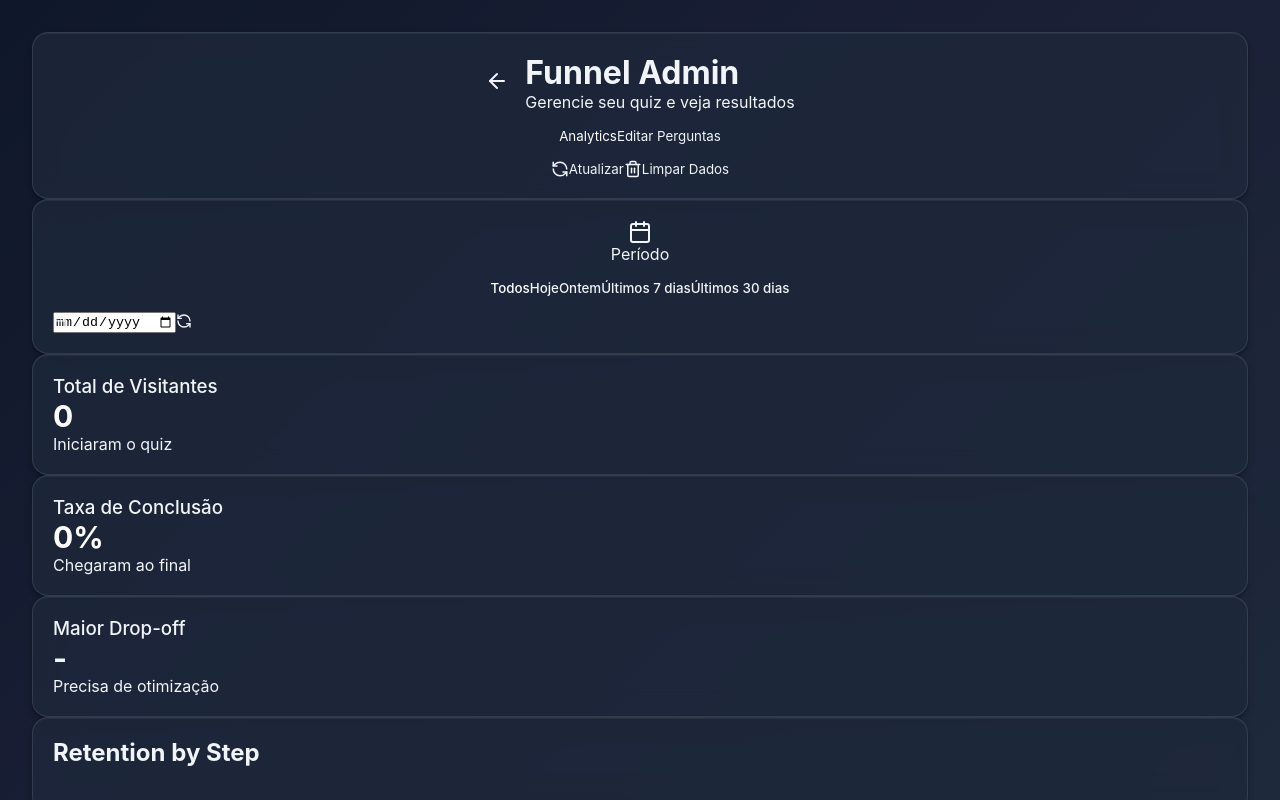
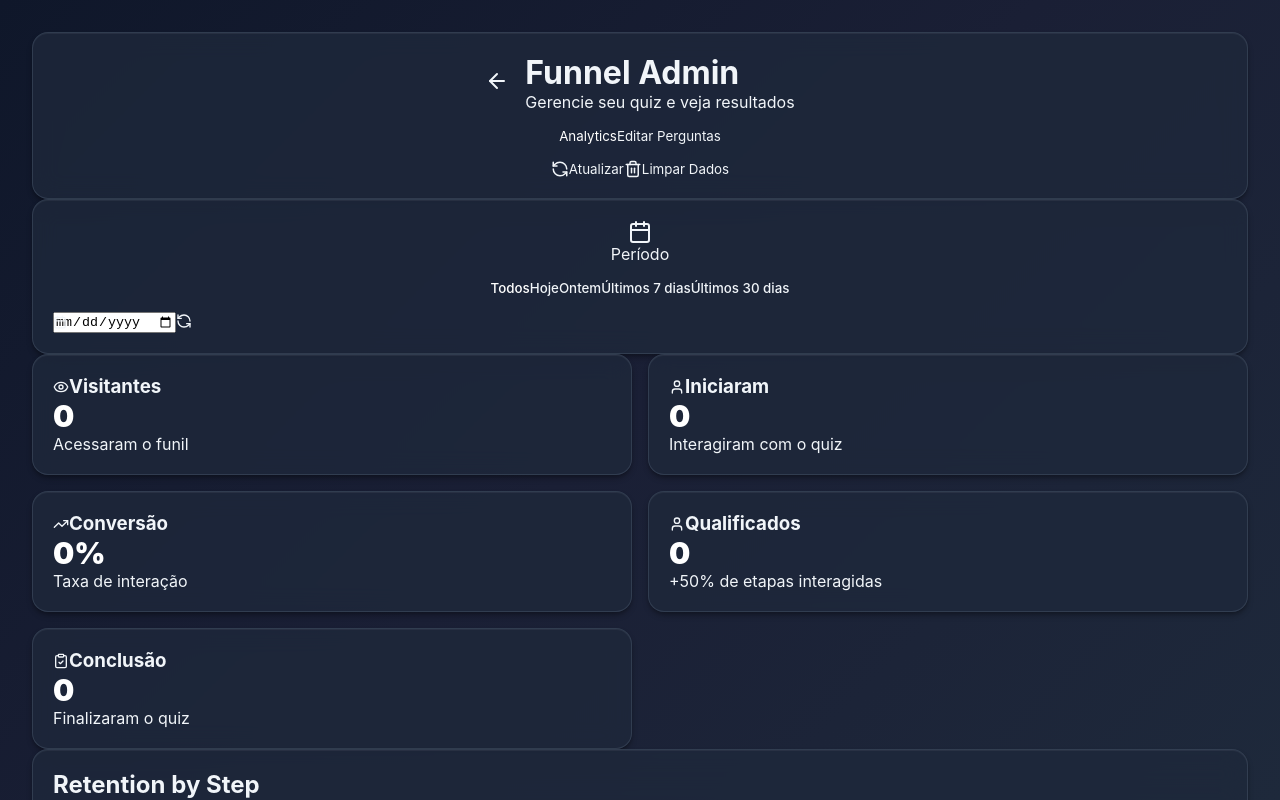
Before and after one commit to andersoncmp1-commits/quiz-protocolo, a React (Vite) app: page /admin in a window 1280 px wide. Built offline with nearby package versions, Linux system fonts and the light colour scheme.

Commit message:
feat: Introduce admin dashboard for quiz funnel analytics and step reordering.

```diff
--- a/src/App.jsx
+++ b/src/App.jsx
@@ -44,13 +44,14 @@ function QuizFlow() {
 
   const currentStep = quizSteps[currentIndex] || steps[0];
 
-  // Track initial load of the landing page
+  // Track current step changes reliably
   useEffect(() => {
-    // Only track if it's the first render of the landing page
-    if (currentIndex === 0 && quizSteps.length > 0) {
-      AnalyticsService.trackStep(quizSteps[0].id).catch(console.error);
+    if (quizSteps.length > 0 && quizSteps[currentIndex]) {
+      const step = quizSteps[currentIndex];
+      // console.log(`[Analytics] Tracking View: ${step.id}`);
+      AnalyticsService.trackStep(step.id).catch(console.error);
     }
-  }, [quizSteps]);
+  }, [currentIndex, quizSteps]); // Re-run when index changes
 
   const handleNext = (data) => {
     const newAnswers = { ...answers, ...data };
@@ -72,9 +73,7 @@ function QuizFlow() {
       setHistory([...history, currentIndex]); // Save current step to history
       setCurrentIndex(nextIndex);
       window.scrollTo({ top: 0, behavior: 'smooth' });
-
-      // Track the new step
-      AnalyticsService.trackStep(quizSteps[nextIndex].id).catch(console.error);
+      // Tracking is now handled by the useEffect above
     }
   };
 
--- a/src/components/Dashboard.jsx
+++ b/src/components/Dashboard.jsx
@@ -2,7 +2,7 @@ import React, { useEffect, useState } from 'react';
 import { BarChart, Bar, XAxis, YAxis, CartesianGrid, Tooltip, ResponsiveContainer, Cell } from 'recharts';
 import { AnalyticsService } from '../services/analytics';
 import { steps } from '../data/quiz';
-import { ArrowLeft, Trash2, RefreshCcw, GripVertical, Calendar, X } from 'lucide-react';
+import { ArrowLeft, Trash2, RefreshCcw, GripVertical, Calendar, X, Eye, User, TrendingUp, ClipboardCheck } from 'lucide-react';
 import { useNavigate } from 'react-router-dom';
 import { Reorder, useDragControls } from "framer-motion";
 
@@ -152,19 +152,20 @@ const Dashboard = () => {
         }
     };
 
-    const handleReset = () => {
-        if (window.confirm('Tem certeza que deseja apagar TODOS os dados do quiz?\n\nIsso irá limpar:\n- Dados de analytics/acessos\n- Ordem personalizada do quiz\n- Respostas salvas')) {
-            // Clear all quiz-related data
-            AnalyticsService.reset();
-            localStorage.removeItem('quiz_order');
+    const handleReset = async () => {
+        if (window.confirm('Tem certeza que deseja zerar os dados de ACESSO/VISITAS?\n\nIsso irá apagar todo o histórico de visitas no servidor.\nA ordem das perguntas e configurações NÃO serão alteradas.')) {
+            // Clear analytics data only
+            await AnalyticsService.reset();
+
+            // Clear local session progress (so you can test again from start), but KEEP settings
             localStorage.removeItem('quizAnswers');
             localStorage.removeItem('currentStep');
+            // localStorage.removeItem('quiz_order'); // Configuração mantida!
 
             // Reload the data
             loadData();
-            setLocalSteps([...steps]);
 
-            alert('✅ Todos os dados foram limpos com sucesso!');
+            alert('✅ Dados de acesso foram limpos com sucesso!');
         }
     };
 
@@ -322,24 +323,92 @@ const Dashboard = () => {
                             </div>
                         </div>
 
-                        {/* Overview Cards */}
-                        <div className="grid grid-cols-1 md:grid-cols-3 gap-6">
-                            <Card
-                                title="Total de Visitantes"
-                                value={data[0]?.visitors || 0}
-                                subtitle="Iniciaram o quiz"
-                            />
-                            <Card
-                                title="Taxa de Conclusão"
-                                value={`${data.length > 0 && data[0].visitors > 0 ? ((data[data.length - 1].visitors / data[0].visitors) * 100).toFixed(1) : 0}%`}
-                                subtitle="Chegaram ao final"
-                            />
-                            <Card
-                                title="Maior Drop-off"
-                                value={data.reduce((max, step) => step.dropOff > max.dropOff ? step : max, { dropOff: 0 }).label || '-'}
-                                subtitle="Precisa de otimização"
-                                warning
-                            />
+                        {/* Overview Cards - Clean Design */}
+                        <div className="grid grid-cols-2 md:grid-cols-3 lg:grid-cols-5 gap-4">
+                            {/* Card 1: Visitantes */}
+                            <div className="glass-card p-5 hover:border-purple-500/30 transition-all duration-300">
+                                <div className="flex items-center gap-2 mb-3">
+                                    <div className="w-8 h-8 rounded-lg bg-purple-500/20 flex items-center justify-center">
+                                        <Eye size={16} className="text-purple-400" />
+                                    </div>
+                                    <h3 className="text-xs font-bold text-slate-400 uppercase tracking-wider">Visitantes</h3>
+                                </div>
+                                <p className="text-3xl font-black text-white mb-1">
+                                    {data[0]?.visitors.toLocaleString() || 0}
+                                </p>
+                                <p className="text-xs text-slate-500">
+                                    Acessaram o funil
+                                </p>
+                            </div>
+
+                            {/* Card 2: Iniciaram */}
+                            <div className="glass-card p-5 hover:border-blue-500/30 transition-all duration-300">
+                                <div className="flex items-center gap-2 mb-3">
+                                    <div className="w-8 h-8 rounded-lg bg-blue-500/20 flex items-center justify-center">
+                                        <User size={16} className="text-blue-400" />
+                                    </div>
+                                    <h3 className="text-xs font-bold text-slate-400 uppercase tracking-wider">Iniciaram</h3>
+                                </div>
+                                <p className="text-3xl font-black text-white mb-1">
+                                    {data[1]?.visitors.toLocaleString() || 0}
+                                </p>
+                                <p className="text-xs text-slate-500">
+                                    Interagiram com o quiz
+                                </p>
+                            </div>
+
+                            {/* Card 3: Conversão */}
+                            <div className="glass-card p-5 hover:border-green-500/30 transition-all duration-300">
+                                <div className="flex items-center gap-2 mb-3">
+                                    <div className="w-8 h-8 rounded-lg bg-green-500/20 flex items-center justify-center">
+                                        <TrendingUp size={16} className="text-green-400" />
+                                    </div>
+                                    <h3 className="text-xs font-bold text-slate-400 uppercase tracking-wider">Conversão</h3>
+                                </div>
+                                <p className="text-3xl font-black text-white mb-1">
+                                    {data.length > 1 && data[0]?.visitors > 0
+                                        ? ((data[1].visitors / data[0].visitors) * 100).toFixed(1)
+                                        : 0}%
+                                </p>
+                                <p className="text-xs text-slate-500">
+                                    Taxa de interação
+                                </p>
+                            </div>
+
+                            {/* Card 4: Leads Qualificados (+50% etapas) */}
+                            <div className="glass-card p-5 hover:border-pink-500/30 transition-all duration-300">
+                                <div className="flex items-center gap-2 mb-3">
+                                    <div className="w-8 h-8 rounded-lg bg-pink-500/20 flex items-center justify-center">
+                                        <User size={16} className="text-pink-400" />
+                                    </div>
+                                    <h3 className="text-xs font-bold text-slate-400 uppercase tracking-wider">Qualificados</h3>
+                                </div>
+                                <p className="text-3xl font-black text-white mb-1">
+                                    {(() => {
+                                        const midIndex = Math.floor(data.length / 2);
+                                        return data[midIndex]?.visitors.toLocaleString() || 0;
+                                    })()}
+                                </p>
+                                <p className="text-xs text-slate-500">
+                                    +50% de etapas interagidas
+                                </p>
+                            </div>
+
+                            {/* Card 5: Conclusão */}
+                            <div className="glass-card p-5 hover:border-orange-500/30 transition-all duration-300">
+                                <div className="flex items-center gap-2 mb-3">
+                                    <div className="w-8 h-8 rounded-lg bg-orange-500/20 flex items-center justify-center">
+                                        <ClipboardCheck size={16} className="text-orange-400" />
+                                    </div>
+                                    <h3 className="text-xs font-bold text-slate-400 uppercase tracking-wider">Conclusão</h3>
+                                </div>
+                                <p className="text-3xl font-black text-white mb-1">
+                                    {data[data.length - 1]?.visitors.toLocaleString() || 0}
+                                </p>
+                                <p className="text-xs text-slate-500">
+                                    Finalizaram o quiz
+                                </p>
+                            </div>
                         </div>
 
                         {/* Funnel Chart */}
```
Also changed, not shown: src/services/analytics.js (+62 -7 lines).
